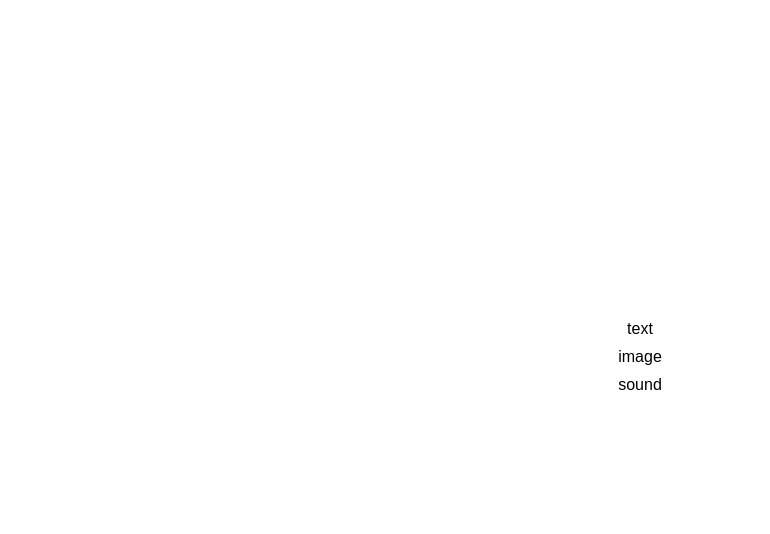
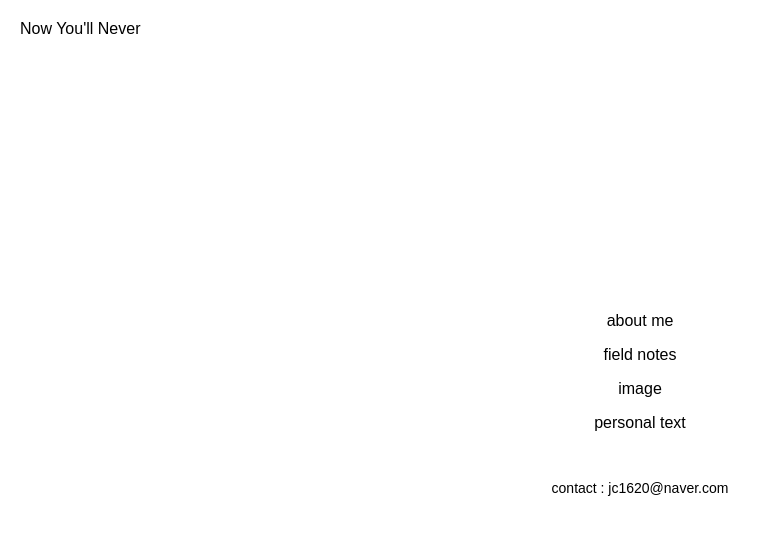
Before and after one commit to AkotoBambi/nowyoullnever, a plain HTML site: page index.html in a window 1280 px wide. Shown: the whole page, without its empty margins (0-770 px from the left). Drawn offline with Linux system fonts and the light colour scheme.

Commit message:
Update index.html

```diff
--- a/index.html
+++ b/index.html
@@ -2,24 +2,60 @@
 <html>
 <head>
   <meta charset="utf-8">
-  <title>nowyoullnever</title>
+  <title>Now You'll Never</title>
   <style>
     body {
+      margin: 0;
       font-family: sans-serif;
-      text-align: center;
-      margin-top: 40vh;
+      color: black;
     }
-    a {
-      display: block;
-      margin: 10px;
+
+    /* 사이트 제목 */
+    .title {
+      position: absolute;
+      top: 20px;
+      left: 20px;
+      font-size: 16px;
+    }
+
+    /* 중앙 카테고리 */
+    .center {
+      height: 100vh;
+      display: flex;
+      flex-direction: column;
+      justify-content: center;
+      align-items: center;
+    }
+
+    .center a {
+      margin: 8px 0;
+      text-decoration: none;
       color: black;
-      text-decoration: none;
+    }
+
+    /* 하단 contact */
+    .contact {
+      margin-top: 40px;
+      font-size: 14px;
     }
   </style>
 </head>
 <body>
-  <a href="/text">text</a>
-  <a href="/image">image</a>
-  <a href="/sound">sound</a>
+
+  <div class="title">
+    Now You'll Never
+  </div>
+
+  <div class="center">
+    <a href="/about">about me</a>
+    <a href="/field-notes">field notes</a>
+    <a href="/image">image</a>
+    <a href="/text">personal text</a>
+
+    <div class="contact">
+      contact : jc1620@naver.com
+    </div>
+  </div>
+
 </body>
 </html>
```
